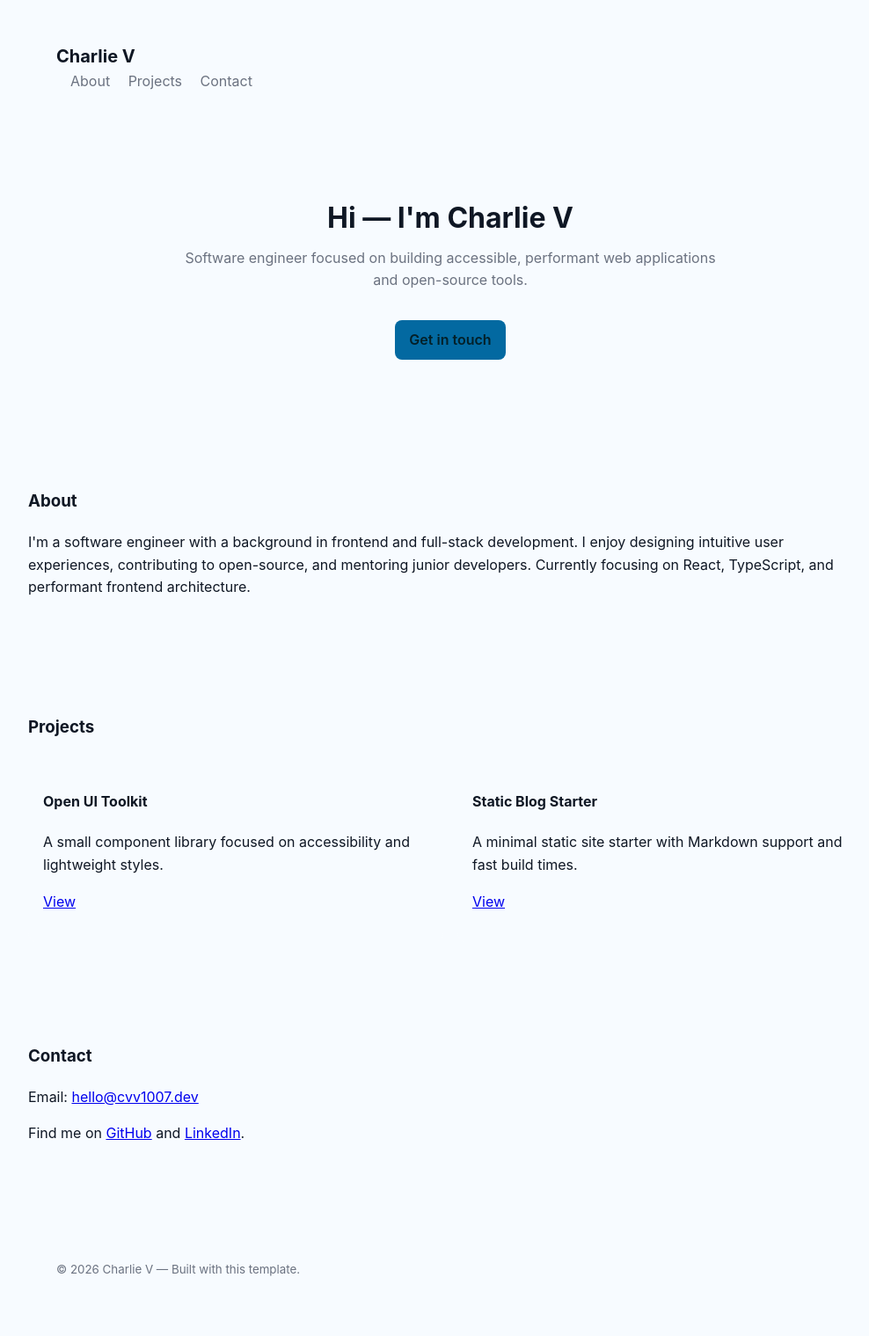
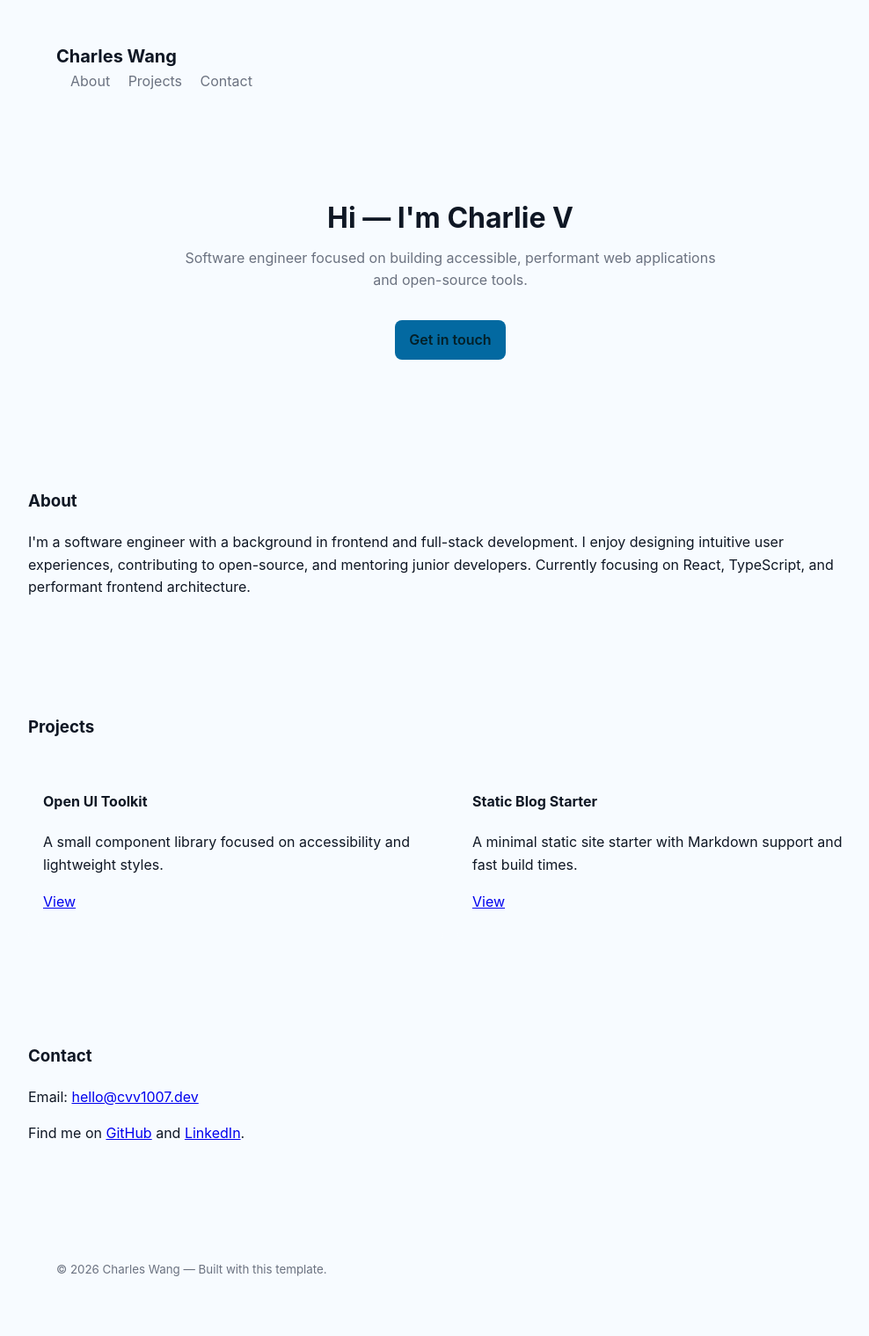
Before and after one commit to cvv1007/cvv1007.github.io, a Jekyll site: the page built from index.md, in a window 1280 px wide. Shown: the whole page at 88% size, without its empty margins (128-1116 px from the left). Built offline with Jekyll 4.4.1, drawn with Linux system fonts in a browser that asks for light colours.

Commit message:
revert config

```diff
--- a/_config.yml
+++ b/_config.yml
@@ -1,6 +1,3 @@
-title: Charlie V
-description: Charlie V (cvv1007) — software engineer
-# No theme: using a custom layout in _layouts/default.html
-theme: ""
-email: hello@cvv1007.dev
-url: https://cvv1007.github.io
+theme: jekyll-theme-minimal
+title: Charles Wang
+description: Charles Wangs home page
```
